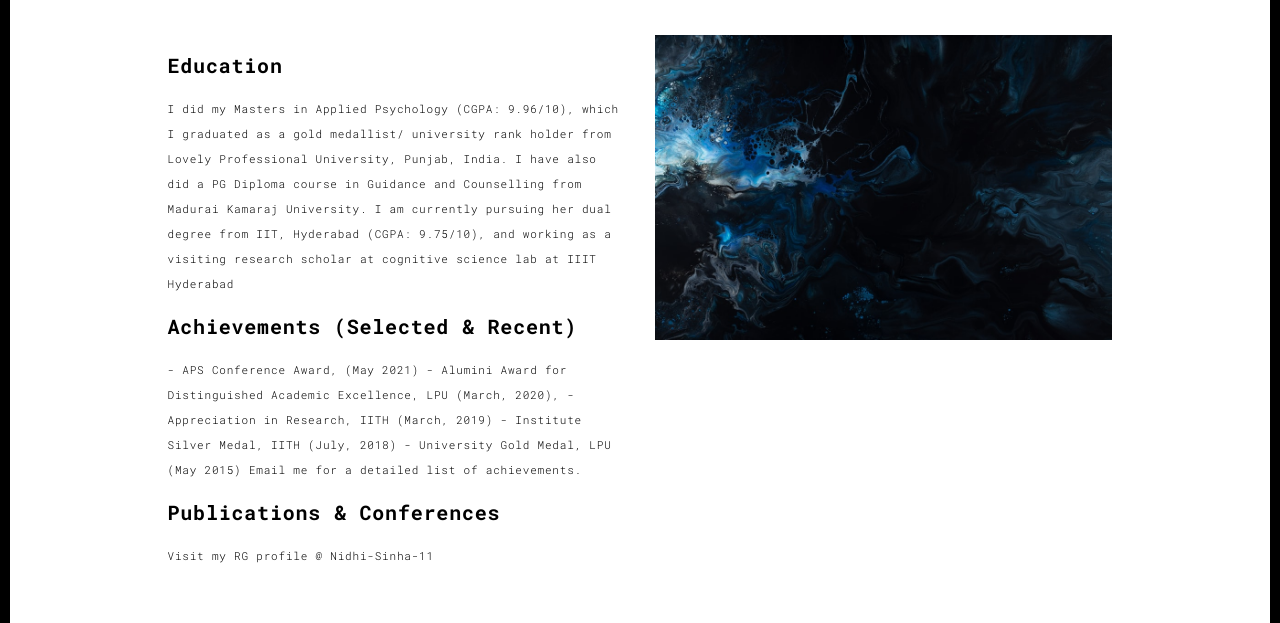
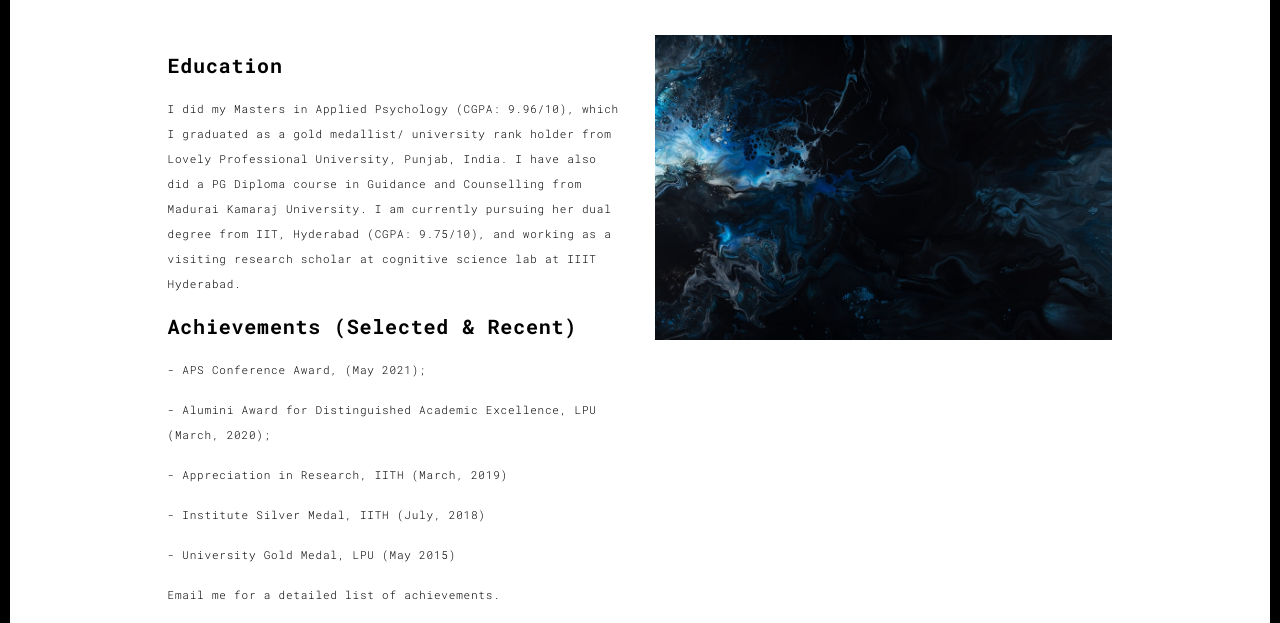
Before and after one commit to Nidhi-Sinha/home, a plain HTML site: page Publications & Achievements.html in a window 1280 px wide. Shown: the part 167-790 px from the top of the page. Drawn offline with Linux system fonts and the light colour scheme.

Commit message:
Update Publications & Achievements.html

```diff
--- a/Publications & Achievements.html
+++ b/Publications & Achievements.html
@@ -66,14 +66,14 @@
                   <h3>Education</h3>
                   <p> I did my Masters in Applied Psychology (CGPA: 9.96/10), which I graduated as a gold medallist/ university rank holder from Lovely Professional University, Punjab, India.
 I have also did a PG Diploma course in Guidance and Counselling from Madurai Kamaraj University. I am currently pursuing her dual degree from IIT, Hyderabad (CGPA: 9.75/10), and working as a
-                  visiting research scholar at cognitive science lab at IIIT Hyderabad</p>
+                  visiting research scholar at cognitive science lab at IIIT Hyderabad.</p>
                   <h3>Achievements (Selected & Recent)</h3>
-                  <p> - APS Conference Award, (May 2021)
-                    - Alumini Award for Distinguished Academic Excellence, LPU (March, 2020),
-                    - Appreciation in Research, IITH (March, 2019)
-                    - Institute Silver Medal, IITH (July, 2018)
-                    - University Gold Medal, LPU (May 2015)
-                    Email me for a detailed list of achievements.
+                  <p> - APS Conference Award, (May 2021); </p>
+                    <p>- Alumini Award for Distinguished Academic Excellence, LPU (March, 2020); </p>
+                    <p>- Appreciation in Research, IITH (March, 2019) </p>
+                   <p> - Institute Silver Medal, IITH (July, 2018) </p>
+                   <p> - University Gold Medal, LPU (May 2015) </p>
+                   <p> Email me for a detailed list of achievements. </p>
 
                   <h3> Publications & Conferences</h3>
                   <p>
```
